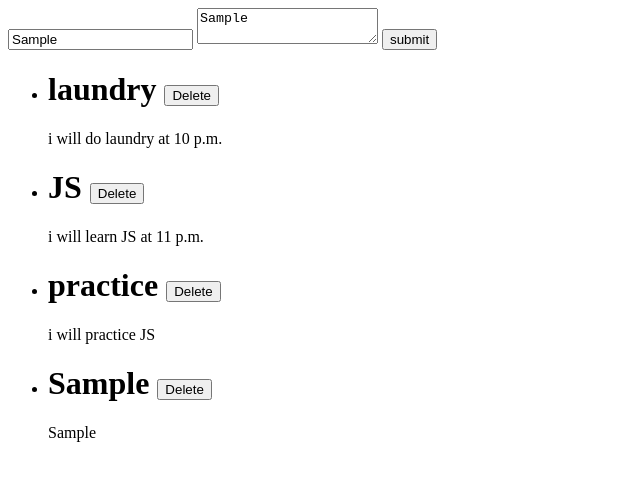
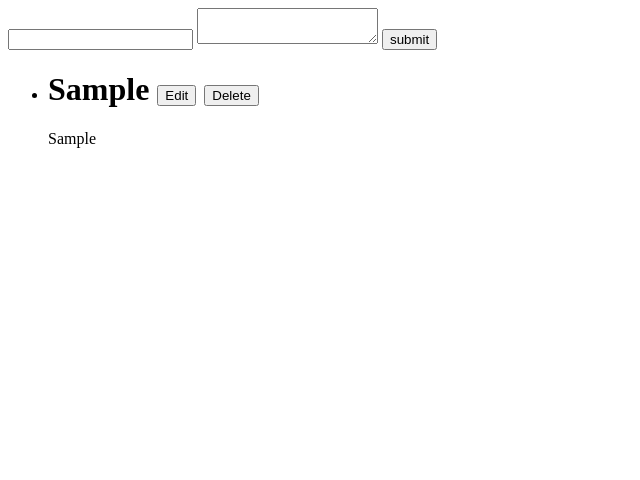
Before and after one commit to mehakghous/todo-app-js, a plain HTML site: page index.html in a window 1280 px wide. Both pictures are taken after typing "Sample", "Sample" into the empty fields and a click on the button "submit". Shown: the whole page, without its empty margins (0-640 px from the left). Drawn offline with Linux system fonts and the light colour scheme.

Commit message:
edit property added

```diff
--- a/index.html
+++ b/index.html
@@ -7,7 +7,7 @@
     <title>Document</title>
 </head>
 <body>
-    <form onsubmit="onTodoSubmit(this)" action="javascript:void(0);">
+    <form onsubmit="onTodoSubmit(this)" id="todo-form" action="javascript:void(0);">
         <input type="text" name="todo-title" id="todo-title">
         <textarea id="todo-description" name="todo-description"></textarea>
         <button type="submit">submit</button>
--- a/index.js
+++ b/index.js
@@ -1,26 +1,19 @@
-var todos = [
-    {
-        title: "laundry",
-        description: "i will do laundry at 10 p.m.",
-    },
-    {
-        title: "JS",
-        description: "i will learn JS at 11 p.m.",
-    },
-    {
-        title: "practice",
-        description: " i will practice JS",
-    }
-]
+var todos = getTodos()
 
 var todoList = document.getElementById("todo-list");
+
+let editTodoIndex = -1;
 
 function renderTodoList() {
     todoList.innerHTML = '';
     for (var i = 0; i < todos.length; i++) {
         todoList.innerHTML += `
         <li>
-            <h1>${todos[i].title} <button onclick="deleteTodo(${i})">Delete</button></h1>
+            <h1>
+            ${todos[i].title}
+            <button onclick="editTodo(${i})">Edit</button>
+            <button onclick="deleteTodo(${i})">Delete</button>
+            </h1>
             <p>${todos[i].description}</p>
         </li>`;
 
@@ -32,17 +25,47 @@ renderTodoList();
 function onTodoSubmit(form) {
     let formData = new FormData(form);
     if (!formData.get("todo-title") || !formData.get("todo-description")) {
-        alert("please fill input")
+        alert("please fill input");
+        return;
+    }
+
+    const todo = {
+        title: formData.get('todo-title'),
+        description: formData.get('todo-description'),
+    }
+
+    if (editTodoIndex !== -1) {
+        // edit mode;
+        todos[editTodoIndex] = todo;
+        editTodoIndex = -1;
     } else {
-        // good way of taking values from HtmlForm;
-        todos.push({
-            title: formData.get('todo-title'),
-            description: formData.get('todo-description'),
-        })
+        // add mode;
+        todos.push(todo);
     }
+
+    form.reset()
+    setTodos()
     renderTodoList();
 }
+
 function deleteTodo(i) {
     todos.splice(i, 1);
+    setTodos()
     renderTodoList();
 }
+
+function getTodos() {
+    return JSON.parse(localStorage.getItem("todoList") || '[]')
+}
+
+function setTodos() {
+    localStorage.setItem('todoList', JSON.stringify(todos))
+}
+
+function editTodo(i) {
+    console.log(i);
+    const form = document.getElementById('todo-form');
+    form['todo-title'].value = todos[i].title;
+    form['todo-description'].value = todos[i].description;
+    editTodoIndex = i;
+}
```
